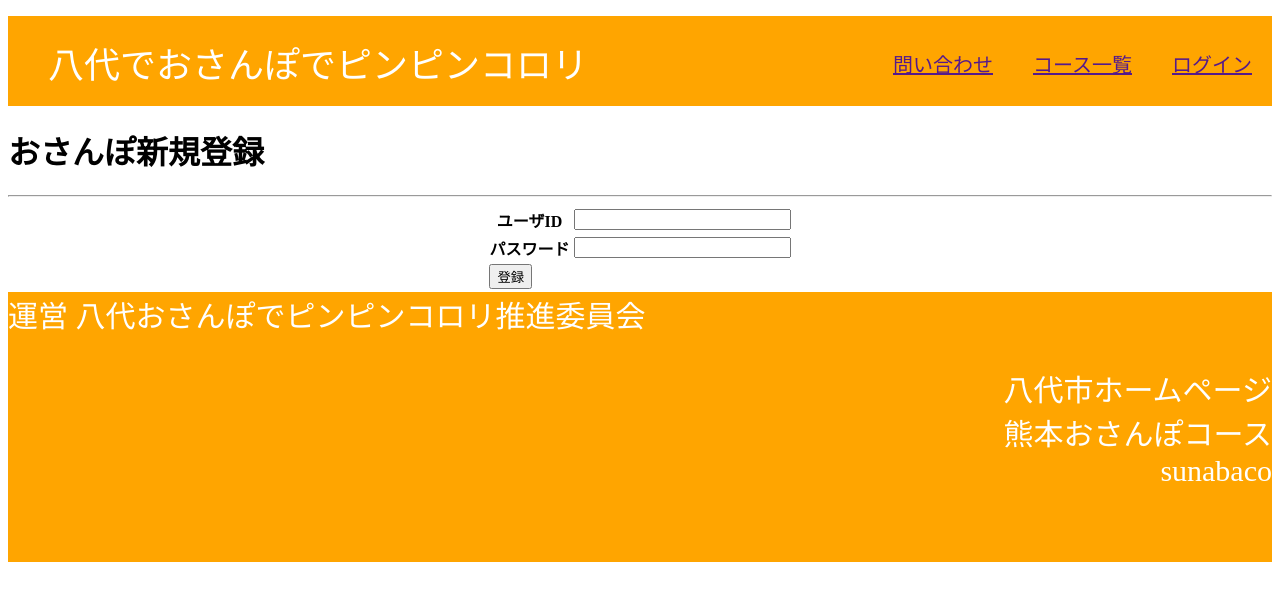
After one commit to narumi-k/pinkoro, a Python web app: template templates/login.html in a window 1280 px wide. The commit adds this page. Shown: the top 601 px of the page. Run offline with Jinja, Linux system fonts and the light colour scheme; the template is opened without the code that fills it, so the values that code supplies are empty.

Commit message:
202012092042

```diff
--- /dev/null
+++ b/static/css/style_pc.css
@@ -0,0 +1,67 @@
+body{
+  font-family: "Avenir Next";
+}
+li {
+  list-style: none;
+}
+
+.header{
+  background-color: orange;
+  color: #fff;
+  height: 90px;
+}
+.header-logo{
+  float: left;
+  font-size: 36px;
+  padding: 20px 40px;
+}
+.header-list li{
+  float: right;
+  padding: 33px 20px;
+  font-size: 20px;
+}
+.main{
+  padding: 100px 80px;
+}
+.copy-container h1{
+  font-size: 140px;
+  text-align: center;
+}
+.copy-container h2{
+  font-size: 60px;
+}
+.copy-container span{
+  color: #ff4a4a;
+}
+.contents{
+  height: 500px;
+  margin-top: 100px;
+  justify-content: space-around;
+  display: flex;
+}
+.section-title{
+  border-bottom: 2px solid #dee7ec;
+  font-size: 28px;
+  padding-bottom: 15px;
+  margin-bottom: 50px;
+}
+.contents-item{
+  margin-right: 40px;
+}
+.contents-item p{
+  font-size: 24px;
+  margin-top: 30px;
+}
+.login  {
+  text-align: right;
+}
+
+.footer{
+  background-color: orange;
+  height: 270px;
+  color: white;
+  font-size: 30px;
+}
+.footer-list li{
+text-align: right;
+}
--- a/templates/base.html
+++ b/templates/base.html
@@ -1,11 +1,48 @@
 <!DOCTYPE html>
 <html lang="en">
+
 <head>
   <meta charset="UTF-8">
   <meta name="viewport" content="width=device-width, initial-scale=1.0">
   <title>Document</title>
+  <link rel="stylesheet" href="../static/css/style_pc.css">
+  <link rel="stylesheet" href="../static/css/style_sp.css">
+
+  <title>八代でおさんぽでピンピンコロリ</title>
 </head>
+
 <body>
+  <div class="header">
+    <div class="header-logo">八代でおさんぽでピンピンコロリ </div>
+    <div class="header-list">
+      <ul>
+        <li><a href="">ログイン </a> </li>
+        <li><a href="">コース一覧</a></li>
+        <li> <a href="">問い合わせ</a> </li>
+      </ul>
+    </div>
+  </div>
+
+  {% block content %}
+
+  {% endblock %}
+
+
+  <div class="footer">
+    <div class="footer-logo"> 運営 八代おさんぽでピンピンコロリ推進委員会
+
+    </div>
+    <div class="footer-list">
+      <ul>
+        <li>八代市ホームページ</li>
+        <li>熊本おさんぽコース</li>
+        <li>sunabaco</li>
+      </ul>
+    </div>
+
+
+  </div>
 
 </body>
+
 </html>
--- /dev/null
+++ b/templates/kongou.html
@@ -0,0 +1,6 @@
+{% extends "base.html" %}
+{% block content %}
+
+
+
+{% endblock %}
--- /dev/null
+++ b/templates/login.html
@@ -0,0 +1,40 @@
+{% extends "base.html" %}
+{% block content %}
+
+
+
+
+  <h1>おさんぽ新規登録</h1>
+  <hr>
+  <div align="center">
+    <table border="0">
+      <form action="list.html" method="get">
+        <tr>
+          <th>
+            ユーザID
+          </th>
+          <td>
+            <input type="text" name="user_id" value="" size="24">
+          </td>
+        </tr>
+        <tr>
+          <th>
+            パスワード
+          </th>
+          <td>
+            <input type="password" name="password" value="" size="24">
+          </td>
+        </tr>
+        <tr>
+          <td colspan="2">
+            <input type="submit" value="登録">
+          </td>
+        </tr>
+      </form>
+    </table>
+  </div>
+  <div class="login"></div>
+
+
+
+{% endblock %}
--- /dev/null
+++ b/templates/matsutaka.html
@@ -0,0 +1,6 @@
+{% extends "base.html" %}
+{% block content %}
+
+<div class="header-logo">松高校区 </div>
+
+{% endblock %}
--- /dev/null
+++ b/templates/ootago.html
@@ -0,0 +1,6 @@
+{% extends "base.html" %}
+{% block content %}
+
+
+
+{% endblock %}
--- /dev/null
+++ b/templates/taiyou.html
@@ -0,0 +1,6 @@
+{% extends "base.html" %}
+{% block content %}
+
+
+
+{% endblock %}
```
Also changed, not shown: templates/top.html (added, +71 -0 lines), static/css/style.css (deleted), static/css/style_sp.css (added).
